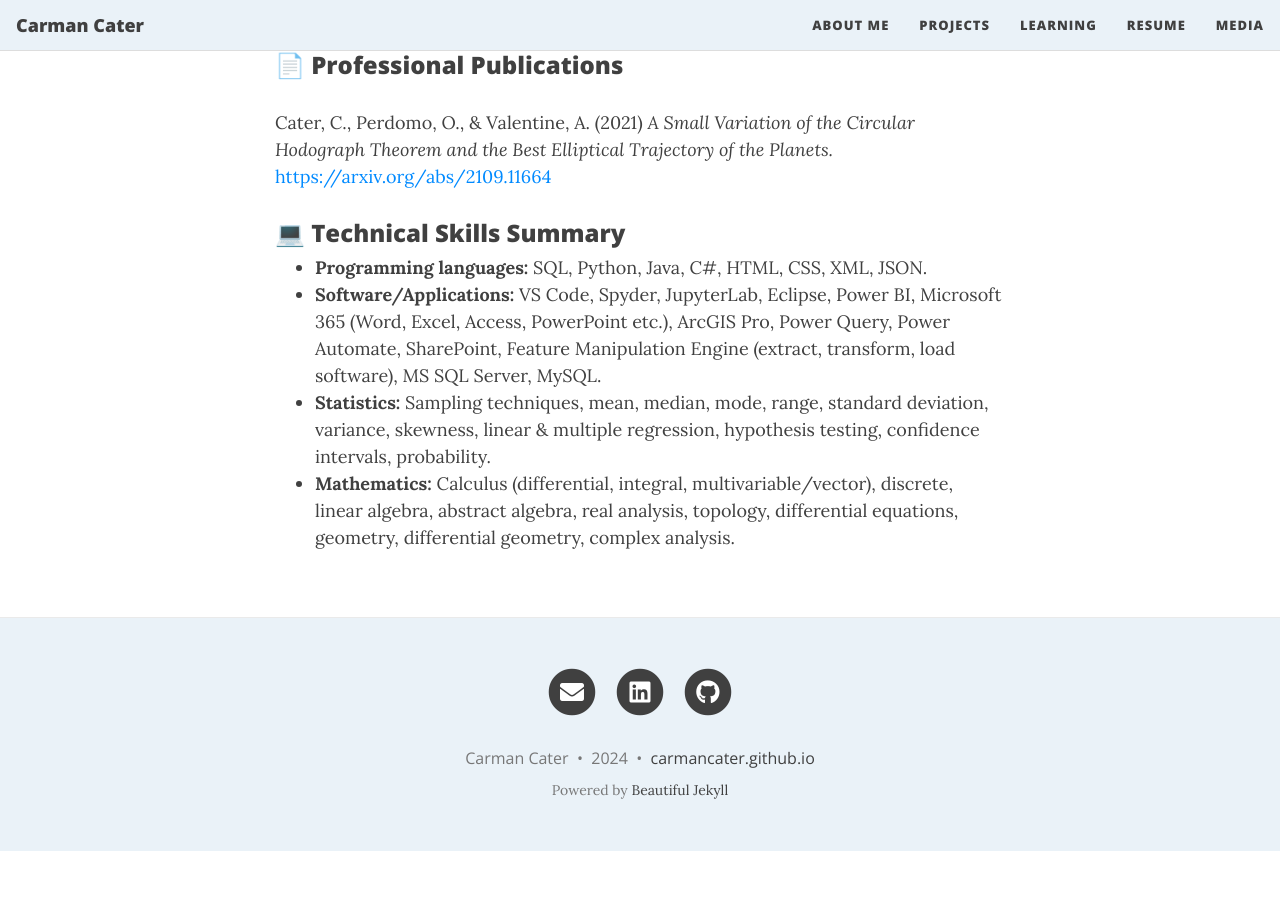
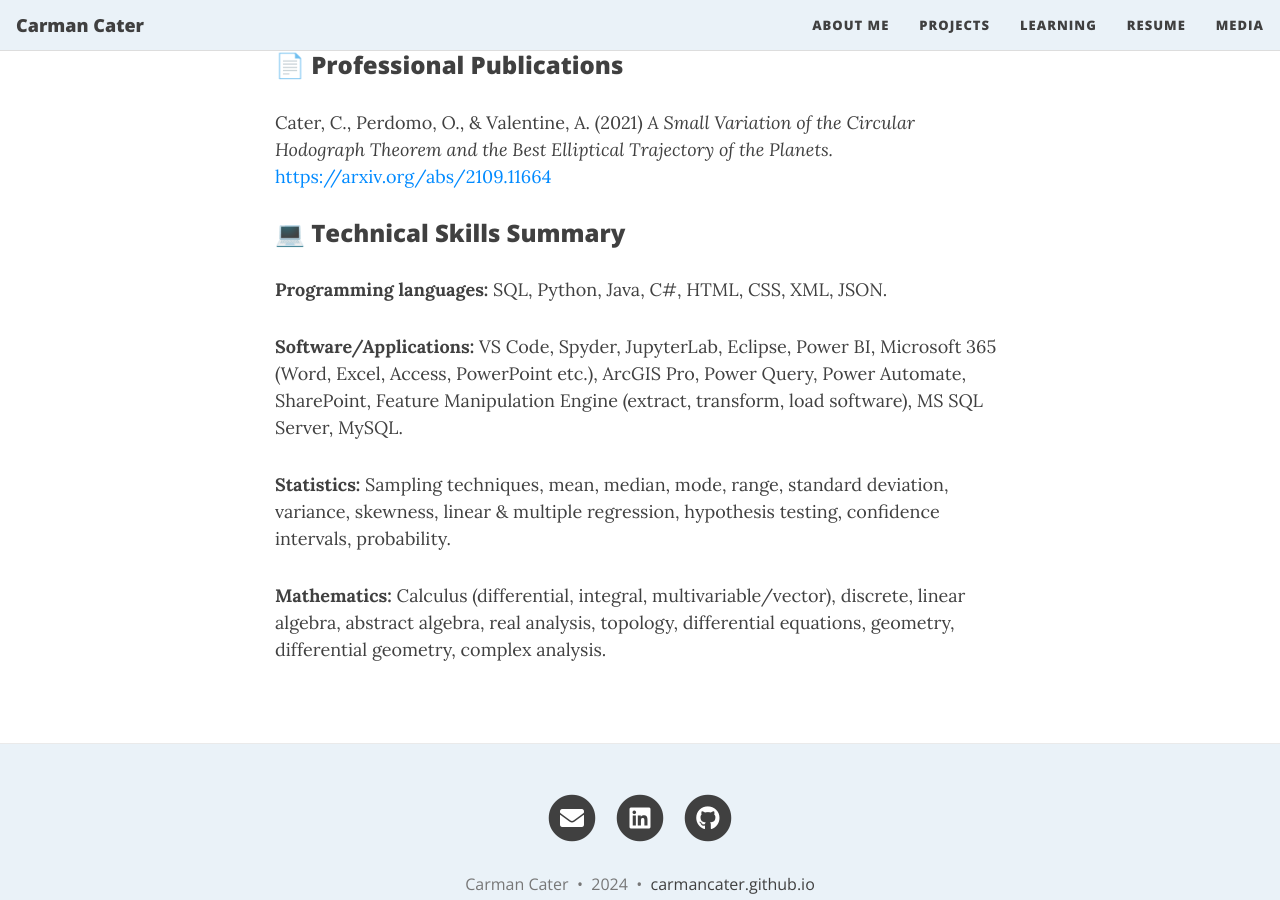
Before and after one commit to carmancater/carmancater.github.io, a Jekyll site: the page built from resume.md, in a window 1280 px wide and 900 px high, scrolled down 2935 px. Built offline with Jekyll 4.4.1, drawn with Linux system fonts in a browser that asks for light colours; nearby versions of some CDN libraries; emoji names are drawn with the system emoji font; before the commit the page ends 3786 px from its top, so only the background shows below that.

Commit message:
Update resume.md

```diff
--- a/resume.md
+++ b/resume.md
@@ -72,7 +72,10 @@
 
 ### :computer: Technical Skills Summary
 
-- **Programming languages:** SQL, Python, Java, C#, HTML, CSS, XML, JSON.
-- **Software/Applications:** VS Code, Spyder, JupyterLab, Eclipse, Power BI, Microsoft 365 (Word, Excel, Access, PowerPoint etc.), ArcGIS Pro, Power Query, Power Automate, SharePoint, Feature Manipulation Engine (extract, transform, load software), MS SQL Server, MySQL.
-- **Statistics:** Sampling techniques, mean, median, mode, range, standard deviation, variance, skewness, linear & multiple regression, hypothesis testing, confidence intervals, probability.
-- **Mathematics:** Calculus (differential, integral, multivariable/vector), discrete, linear algebra, abstract algebra, real analysis, topology, differential equations, geometry, differential geometry, complex analysis.
+**Programming languages:** SQL, Python, Java, C#, HTML, CSS, XML, JSON.
+
+**Software/Applications:** VS Code, Spyder, JupyterLab, Eclipse, Power BI, Microsoft 365 (Word, Excel, Access, PowerPoint etc.), ArcGIS Pro, Power Query, Power Automate, SharePoint, Feature Manipulation Engine (extract, transform, load software), MS SQL Server, MySQL.
+
+**Statistics:** Sampling techniques, mean, median, mode, range, standard deviation, variance, skewness, linear & multiple regression, hypothesis testing, confidence intervals, probability.
+
+**Mathematics:** Calculus (differential, integral, multivariable/vector), discrete, linear algebra, abstract algebra, real analysis, topology, differential equations, geometry, differential geometry, complex analysis.
```
